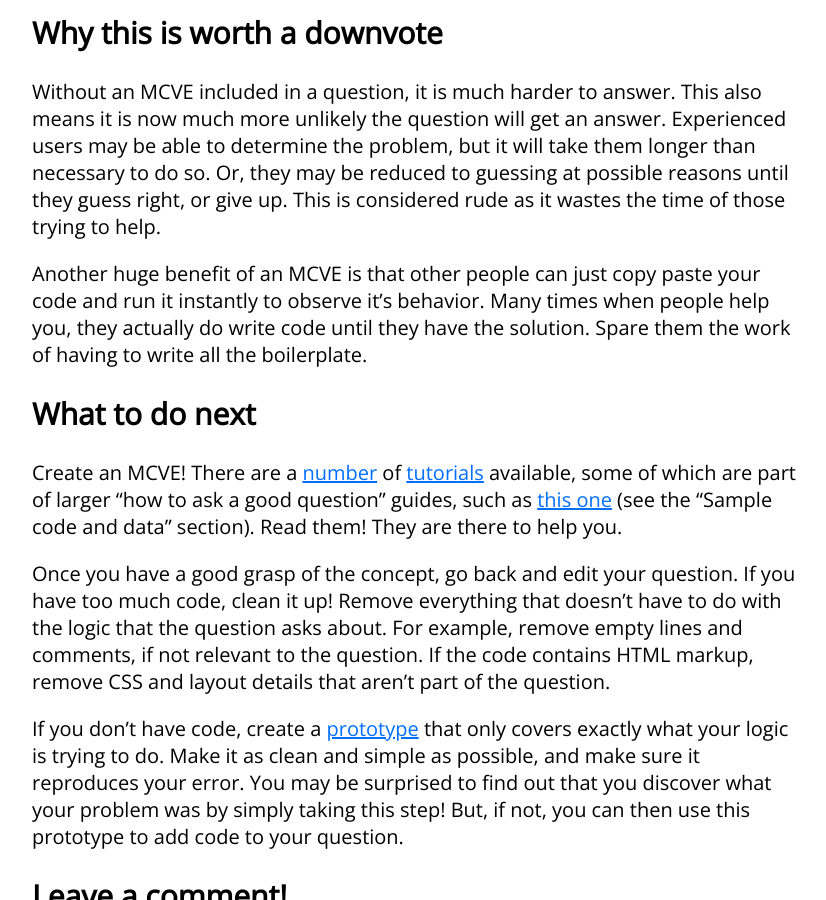
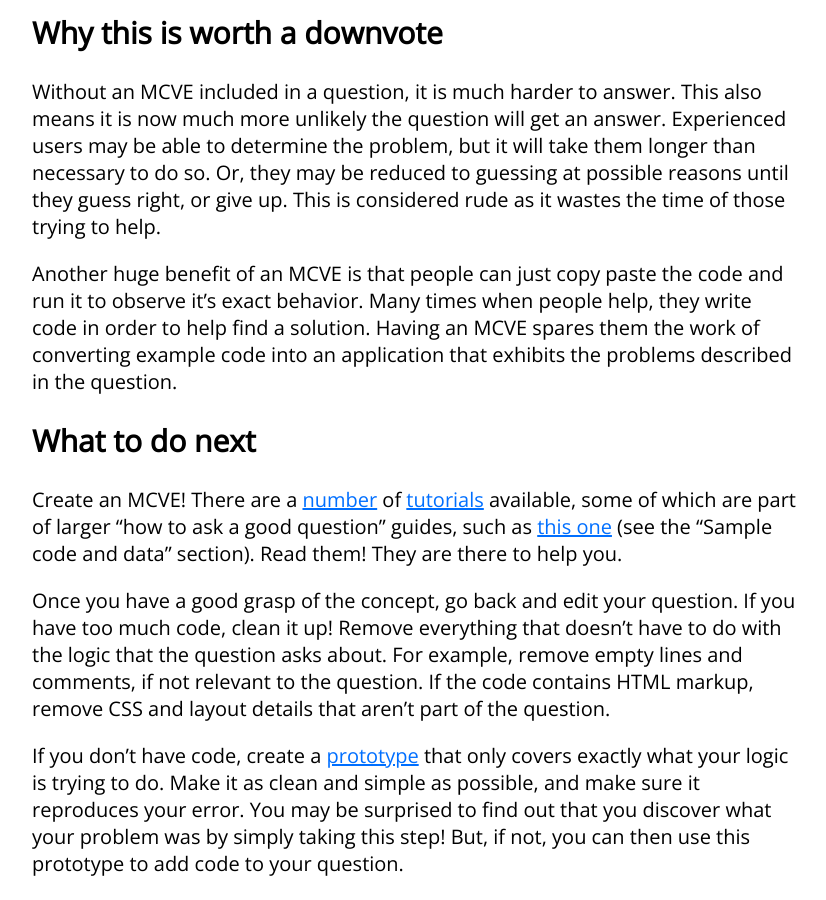
Before and after one commit to WillSullivan/idownvotedbecause, a Jekyll site: the page built from stackoverflow/nomcve.md, in a window 1280 px wide and 900 px high, scrolled down 652 px. Shown: the whole window, without its empty margins (224-1050 px from the left). Built offline with Jekyll 4.4.1, drawn with Linux system fonts in a browser that asks for light colours; comment, search, counter and statistics services are not loaded.

Commit message:
Update nomcve.md

```diff
--- a/stackoverflow/nomcve.md
+++ b/stackoverflow/nomcve.md
@@ -25,7 +25,7 @@ Without code, users will have to guess what might be wrong with a person's code.
 {::comment}In this section, you can describe why the problem is worth a downvote within the community in which it was posted{:/}
 Without an MCVE included in a question, it is much harder to answer. This also means it is now much more unlikely the question will get an answer. Experienced users may be able to determine the problem, but it will take them longer than necessary to do so. Or, they may be reduced to guessing at possible reasons until they guess right, or give up. This is considered rude as it wastes the time of those trying to help.
 
-Another huge benefit of an MCVE is that other people can just copy paste your code and run it instantly to observe it's behavior. Many times when people help you, they actually do write code until they have the solution. Spare them the work of having to write all the boilerplate.
+Another huge benefit of an MCVE is that people can just copy paste the code and run it to observe it's exact behavior. Many times when people help, they write code in order to help find a solution. Having an MCVE spares them the work of converting example code into an application that exhibits the problems described in the question.
 
 ## What to do next {#whattodonext}
 {::comment}In this section, cover how the problem can be fixed.{:/}
```
